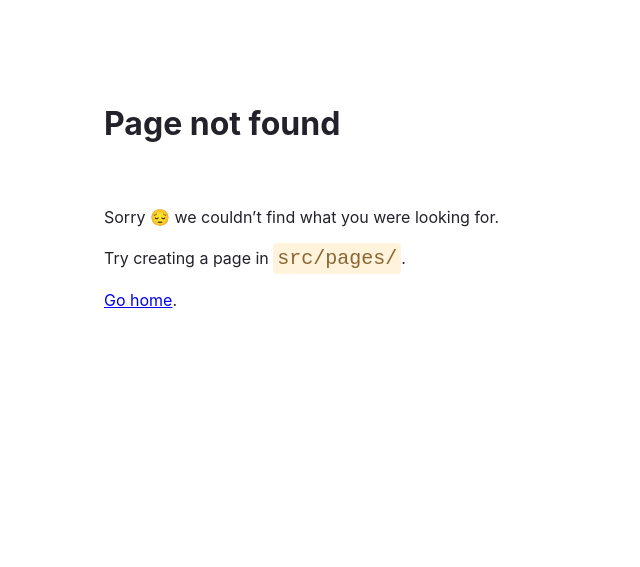
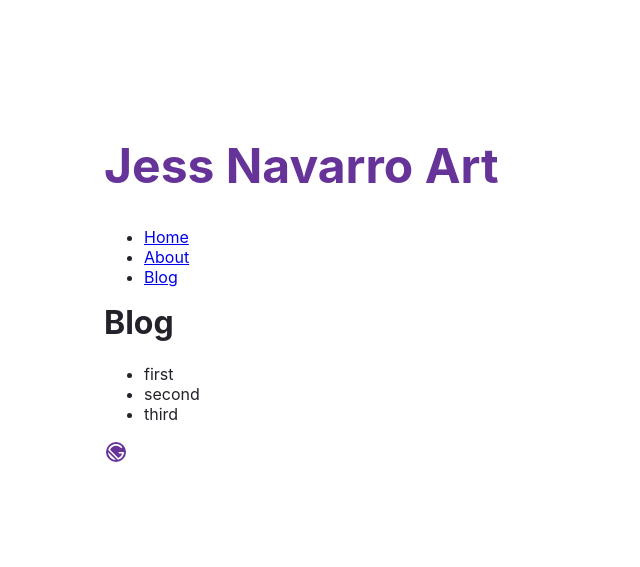
Before and after one commit to KiraNavarro/jess-navarro-art, a Gatsby site: page /blog in a window 1280 px wide. Before the commit this address had no page. Shown: the whole page, without its empty margins (0-640 px from the left). Built offline with nearby package versions, Linux system fonts and the light colour scheme; Gatsby itself is replaced by a stand-in of ours.

Commit message:
Add a blog

```diff
--- a/gatsby-config.js
+++ b/gatsby-config.js
@@ -1,6 +1,7 @@
 module.exports = {
   siteMetadata: {
-    siteUrl: `https://www.yourdomain.tld`
+    siteUrl: `https://www.yourdomain.tld`,
+    title: "Jess Navarro Art"
   },
   plugins: ["gatsby-plugin-gatsby-cloud", "gatsby-plugin-image", "gatsby-plugin-react-helmet", "gatsby-plugin-sitemap", "gatsby-transformer-remark", "gatsby-plugin-sharp", "gatsby-transformer-sharp", {
     resolve: 'gatsby-source-filesystem',
@@ -16,5 +17,12 @@ module.exports = {
       "path": "./src/pages/"
     },
     __key: "pages"
+  }, {
+    resolve: 'gatsby-source-filesystem',
+    options: {
+      "name": "blog",
+      "path": "./blog/"
+    },
+    __key: "blog"
   }]
 };
--- a/src/components/layout.js
+++ b/src/components/layout.js
@@ -1,12 +1,25 @@
 import * as React from "react"
-import { Link } from 'gatsby'
+import { Link, useStaticQuery, graphql } from 'gatsby'
 import * as styles from './layout.module.css'
+import Helmet from 'react-helmet'
 
 // markup
 const Layout = ( { pageTitle, pageHeading, children }) => {
+    const data = useStaticQuery(graphql`
+        query {
+            site {
+                siteMetadata {
+                    title
+                }
+            }
+        }
+    `)
+    const title = pageTitle + " | " + data.site.siteMetadata.title;
   return (
     <main className={styles.pageStyles}>
-      <title>{pageTitle}</title>
+      <title> | {data.site.siteMetadata.title}</title>
+      <Helmet title={title}/>
+      <h1 className={styles.siteTitle}>{data.site.siteMetadata.title}</h1>
       <nav>
         <ul className={styles.navLinks}>
             <li className={styles.navLinkItem}>
@@ -14,6 +27,9 @@ const Layout = ( { pageTitle, pageHeading, children }) => {
             </li>
             <li className={styles.navLinkItem}>
                 <Link to="/about" className={styles.navLinkText}>About</Link>
+            </li>
+            <li className={styles.navLinkItem}>
+                <Link to="/blog" className={styles.navLinkText}>Blog</Link>
             </li>
         </ul>
       </nav>
--- a/src/components/layout.module.css
+++ b/src/components/layout.module.css
@@ -1,3 +1,9 @@
+.siteTitle {
+    font-size: 3rem;
+    list-style: none;
+    color: #663399;
+}
+
 .pageStyles {
     color: #232129;
     padding: 96px;
--- /dev/null
+++ b/src/pages/blog.js
@@ -0,0 +1,44 @@
+import * as React from 'react'
+import { graphql } from 'gatsby'
+import Layout from '../components/layout'
+
+
+
+
+// markup
+const Blog = ({ data }) => {
+    console.log(data);
+    return (
+      <Layout
+          pageTitle='Blog'
+          pageHeading='Blog'
+      >
+        <ul>
+            {
+                data.allFile.nodes.map(node => (
+                <li key={node.name}>
+                    {node.name}
+                </li>
+                ))
+            }
+        </ul>
+      </Layout>
+    )
+}
+
+export const query = graphql `
+    query {
+        allFile(
+            filter: {
+                sourceInstanceName: {eq: "blog"}
+            })
+            {
+            nodes {
+                name
+                absolutePath
+            }
+        }
+    }
+    `;
+
+export default Blog
```
Also changed, not shown: blog/first.mdx (added), blog/second.mdx (added), blog/third.mdx (added).
